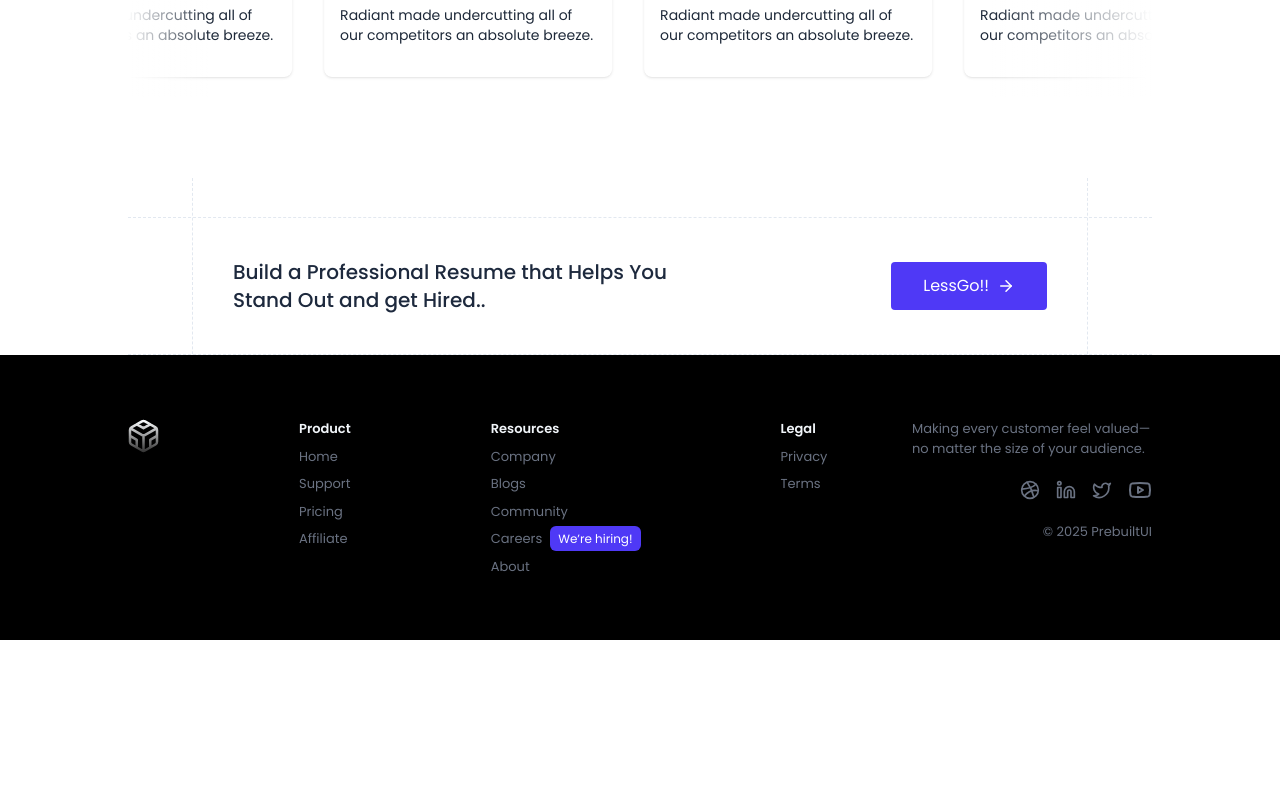
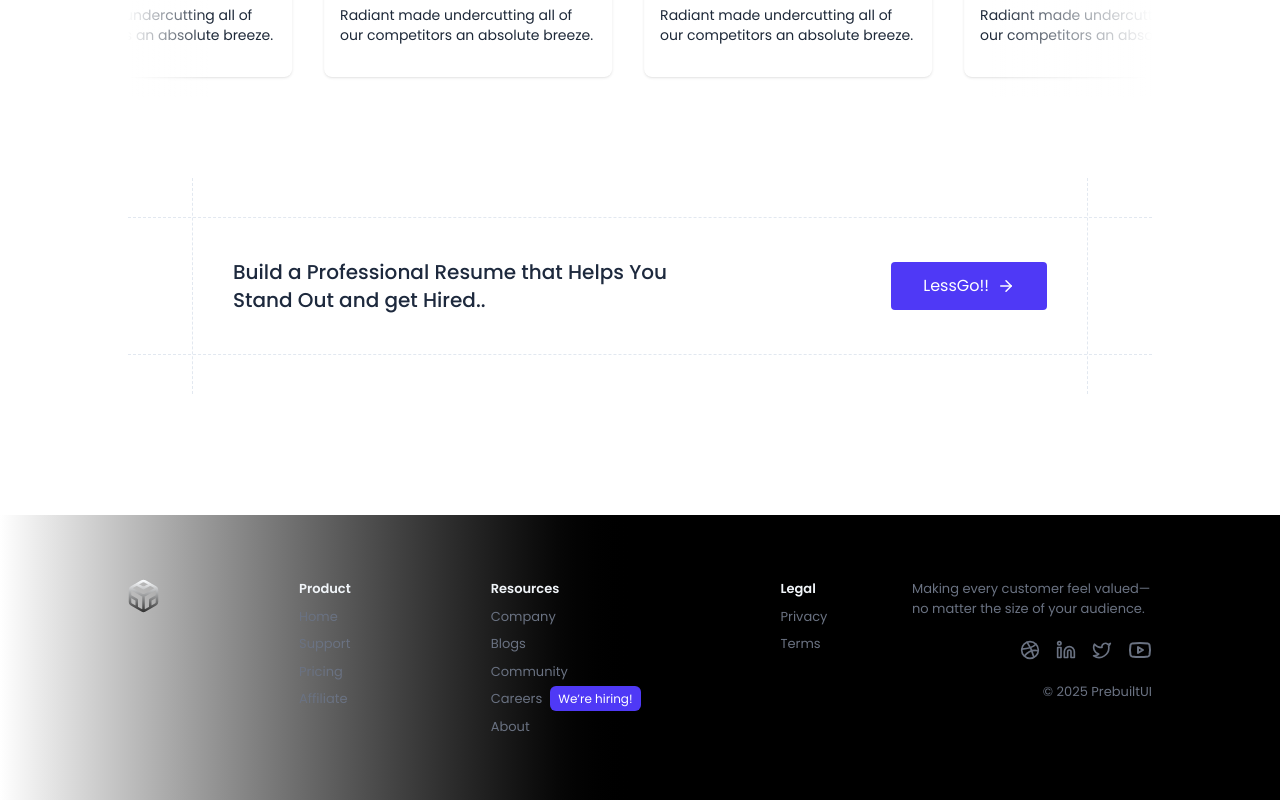
Before and after one commit to KunalxKushwaha/Resume-Builder, a React (Vite) app in the folder Frontend/: page / in a window 1280 px wide. Shown: the part 2077-2877 px from the top of the page. Before the commit the page ends 2717 px from the top, so only its background shows below. Built offline with nearby package versions, Linux system fonts and the light colour scheme.

Commit message:
Footer added

```diff
--- a/Frontend/src/components/home/Footer.jsx
+++ b/Frontend/src/components/home/Footer.jsx
@@ -11,7 +11,7 @@ const Footer = () => {
                 }
             `}</style>
 
-            <footer className="flex flex-wrap justify-center lg:justify-between overflow-hidden gap-10 md:gap-20 py-16 px-6 md:px-16 lg:px-24 xl:px-32 text-[13px] text-gray-500 bg-black">
+            <footer className="flex flex-wrap justify-center lg:justify-between overflow-hidden gap-10 md:gap-20 py-16 px-6 md:px-16 lg:px-24 xl:px-32 text-[13px] text-gray-500 bg-gradient-to-r from-white via-black to-black mt-40">
                 <div className="flex flex-wrap items-start gap-10 md:gap-[60px] xl:gap-[140px]">
                     <a href="https://prebuiltui.com">
                         <svg width="31" height="34" viewBox="0 0 31 34" fill="none" xmlns="http://www.w3.org/2000/svg">
```
